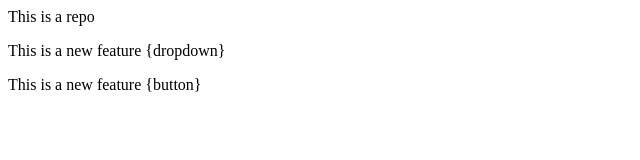
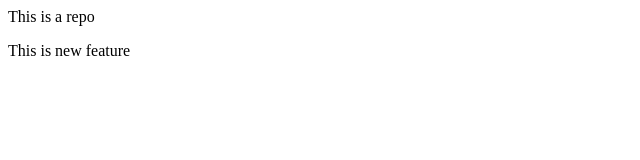
Before and after one commit to Joysri07/LocalRepo, a plain HTML site: page index.html in a window 1280 px wide. Shown: the whole page, without its empty margins (0-640 px from the left). Drawn offline with Linux system fonts and the light colour scheme.

Commit message:
add new feature

```diff
--- a/index.html
+++ b/index.html
@@ -1,3 +1,2 @@
 <p>This is a repo</p>
-<p>This is a new feature {dropdown}</p>
-<p>This is a new feature {button}</p>
+<p>This is new feature</p>
```
